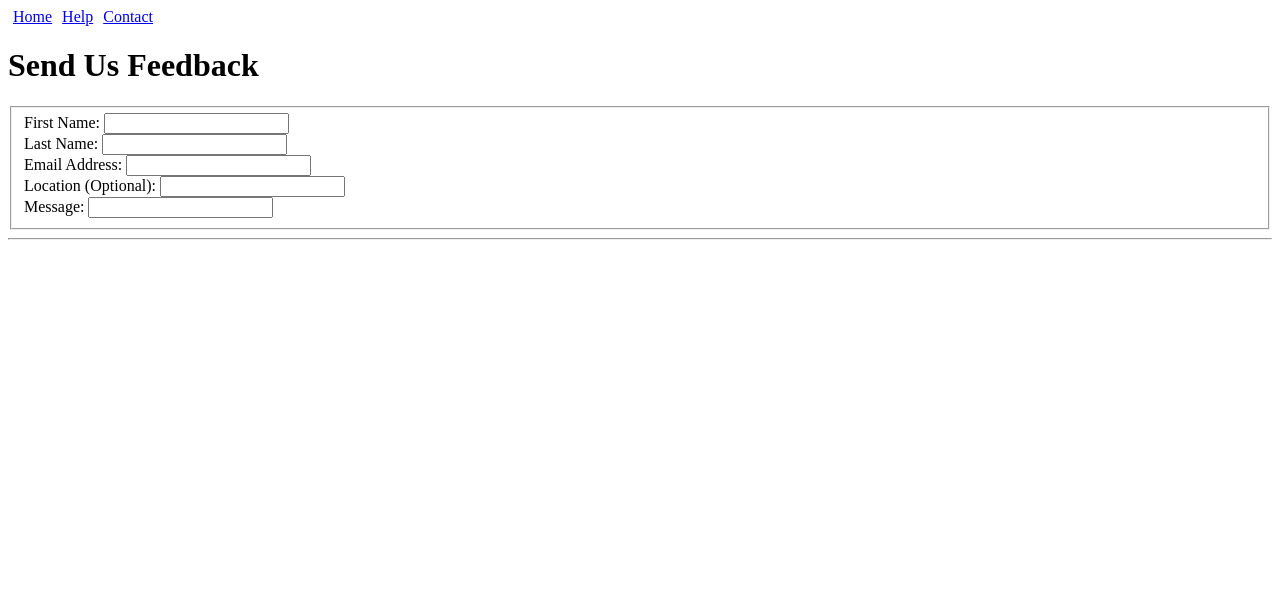
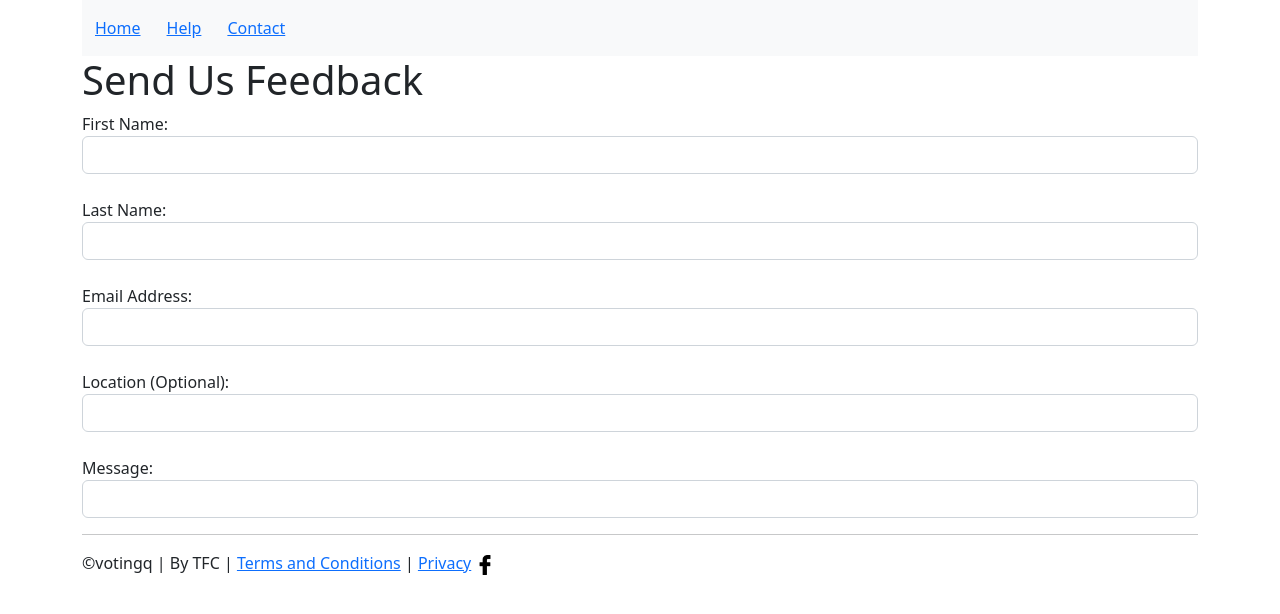
Before and after one commit to austin-yao/tfc-hackathon, a React (Create React App) app: page /contact in a window 1280 px wide. Shown: the top 614 px of the page. Built offline with nearby package versions, Linux system fonts and the light colour scheme.

Commit message:
front-end updates

```diff
--- a/public/index.html
+++ b/public/index.html
@@ -1,15 +1,15 @@
 <!DOCTYPE html>
 <html lang="en">
+
 <head>
   <meta charset="utf-8" />
   <link rel="icon" href="%PUBLIC_URL%/favicon.ico" />
   <meta name="viewport" content="width=device-width, initial-scale=1" />
   <meta name="theme-color" content="#000000" />
-    <meta
-      name="description"
-      content="Web site created using create-react-app"
-    />
+  <meta name="description" content="Web site created using create-react-app" />
   <link rel="apple-touch-icon" href="%PUBLIC_URL%/logo192.png" />
+  <link rel="stylesheet" href="https://cdn.jsdelivr.net/npm/bootstrap@5.2.3/dist/css/bootstrap.min.css"
+    integrity="sha384-rbsA2VBKQhggwzxH7pPCaAqO46MgnOM80zW1RWuH61DGLwZJEdK2Kadq2F9CUG65" crossorigin="anonymous" />
   <!--
       manifest.json provides metadata used when your web app is installed on a
       user's mobile device or desktop. See https://developers.google.com/web/fundamentals/web-app-manifest/
@@ -26,6 +26,7 @@
     -->
   <title>React App</title>
 </head>
+
 <body>
   <noscript>You need to enable JavaScript to run this app.</noscript>
   <div id="root"></div>
@@ -40,4 +41,5 @@
       To create a production bundle, use `npm run build` or `yarn build`.
     -->
 </body>
+
 </html>
--- a/src/App.js
+++ b/src/App.js
@@ -1,23 +1,17 @@
 // import './styles/style.css'
-import face from './deps/face.png'
 
 const App = () => {
   const x = 3
   return (
-    <div>
+    <div className="container">
       <h1>Welcome!</h1>
-      <form>
-        <label for="Zip_code">Enter Zip Code: </label>
-        <input type="text" placeholder="00000" pattern="[0-9]{5,5}" /><br />
-        <label for="location">Enter Location: </label>
-        <input type="text" placeholder="--my Location--" /><br />
-        <input type="submit" value="Submit" class="submit" />
+      <form onSubmit={pullData}>
+        <div className="form-group">
+          <label for="Zip_code">Enter Zip Code: </label>
+          <input type="text" placeholder="00000" pattern="[0-9]{5,5}" className="form-control" /><br />
+          <button class="btn btn-primary" type="submit">Submit</button>
+        </div>
       </form>
-      <hr />
-      <footer>
-        &copy;votingq | By TFC | <a href="">Terms and Conditions</a> | <a href="">Privacy</a> <a href=""><img
-          src={face} alt="Facebook" width="20px" /></a>
-      </footer>
     </div >
   )
 }
--- a/src/Feedback.js
+++ b/src/Feedback.js
@@ -2,24 +2,32 @@
 
 const Feedback = () => {
     return (
-        <div>
+        <div className="container">
             <h1>Send Us Feedback</h1>
             <form action="">
                 <fieldset>
-                    <label for="firstName">First Name: </label>
-                    <input type="text" name="firstName" id="" required /><br />
-                    <label for="lastName">Last Name: </label>
-                    <input type="text" name="lastName" id="" required /><br />
-                    <label for="email">Email Address: </label>
-                    <input type="email" name="email" id="" required /><br />
-                    <label for="location">Location (Optional): </label>
-                    <input type="text" name="" id="" /><br />
-                    <label for="message">Message: </label>
-                    <input type="text" name="message" id="" required />
-
+                    <div className="form-group">
+                        <label for="firstName">First Name: </label>
+                        <input type="text" name="firstName" id="" required className="form-control" /><br />
+                    </div>
+                    <div className="form-group">
+                        <label for="lastName">Last Name: </label>
+                        <input type="text" name="lastName" id="" required className="form-control" /><br />
+                    </div>
+                    <div className="form-group">
+                        <label for="email">Email Address: </label>
+                        <input type="email" name="email" id="" required className="form-control" /><br />
+                    </div>
+                    <div className="form-group">
+                        <label for="location">Location (Optional): </label>
+                        <input type="text" name="" id="" className="form-control" /><br />
+                    </div>
+                    <div className="form-group">
+                        <label for="message">Message: </label>
+                        <input type="text" name="message" id="" required className="form-control" />
+                    </div>
                 </fieldset>
             </form>
-            <hr />
         </div>
     )
 }
--- /dev/null
+++ b/src/Footer.js
@@ -0,0 +1,14 @@
+import face from './deps/face.png'
+const Footer = () => {
+    return (
+        <div className="container">
+            <hr />
+            <footer>
+                &copy;votingq | By TFC | <a href="">Terms and Conditions</a> | <a href="">Privacy</a> <a href=""><img
+                    src={face} alt="Facebook" width="20px" /></a>
+            </footer>
+        </div>
+    )
+}
+
+export default Footer
--- a/src/Main.js
+++ b/src/Main.js
@@ -2,7 +2,8 @@ import { useState, useEffect } from 'react'
 
 import App from './App.js'
 import Feedback from './Feedback.js'
-import Nav from './Nav'
+import Navigation from './Nav'
+import Footer from './Footer'
 
 const Main = () => {
     const [feedback, setFeedback] = useState(false)
@@ -13,7 +14,8 @@ const Main = () => {
     }
     return (
         <div>
-            <Nav />
+            <Navigation />
+            <Footer />
         </div>
     )
 }
--- a/src/Nav.js
+++ b/src/Nav.js
@@ -2,24 +2,42 @@ import {
     BrowserRouter as Router,
     Routes, Route, Link
 } from 'react-router-dom'
+
+import Container from 'react-bootstrap/Container';
+import Nav from 'react-bootstrap/Nav';
+import Navbar from 'react-bootstrap/Navbar';
+import NavDropdown from 'react-bootstrap/NavDropdown';
 import Main from './Main'
 import Feedback from './Feedback'
 import App from './App'
 
 
-const Nav = () => {
+const Navigation = () => {
     const padding = {
         padding: 5
     }
 
     return (
+
         <Router>
-            <div>
-                <Link style={padding} to='/'>Home</Link>
-                <Link style={padding} to='/help'>Help</Link>
-                <Link style={padding} to='/contact'>Contact</Link>
+            <div className="container">
+                <Navbar collapseOnSelect bg="light" variant="light">
+                    <Navbar.Toggle aria-controls="responsive-navbar-nav" />
+                    <Navbar.Collapse id="responsive-navbar-nav">
+                        <Nav className="me-auto">
+                            <Nav.Link href="#" as="span">
+                                <Link style={padding} to='/'>Home</Link>
+                            </Nav.Link>
+                            <Nav.Link href="#" as="span">
+                                <Link style={padding} to='/help'>Help</Link>
+                            </Nav.Link>
+                            <Nav.Link href="#" as="span">
+                                <Link style={padding} to='/contact'>Contact</Link>
+                            </Nav.Link>
+                        </Nav>
+                    </Navbar.Collapse>
+                </Navbar>
             </div>
-
             <Routes>
                 <Route path='/' element={<App />}></Route>
                 <Route path='/help' element={<App />}></Route>
@@ -29,4 +47,4 @@ const Nav = () => {
     )
 }
 
-export default Nav
+export default Navigation
```
Lines whose indentation alone changed are shown as unchanged.
